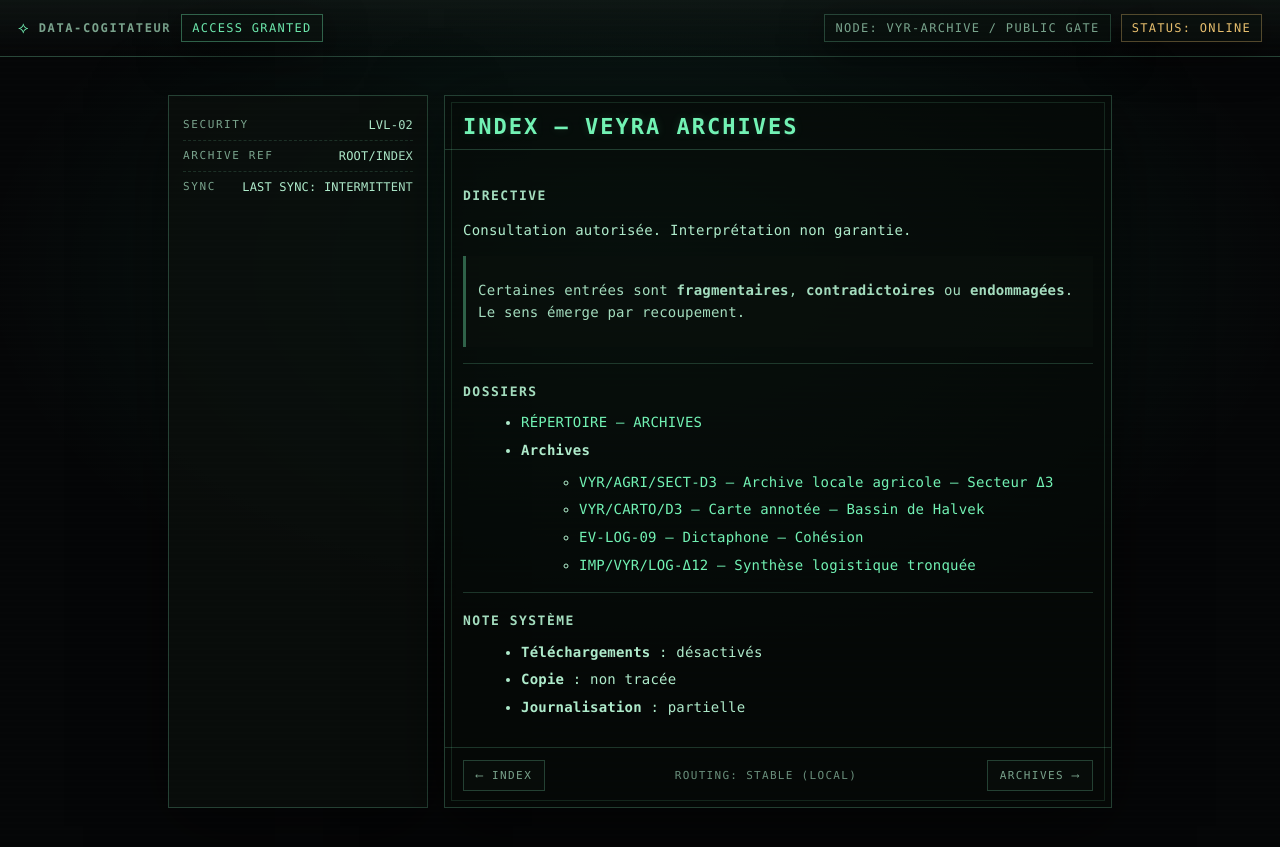
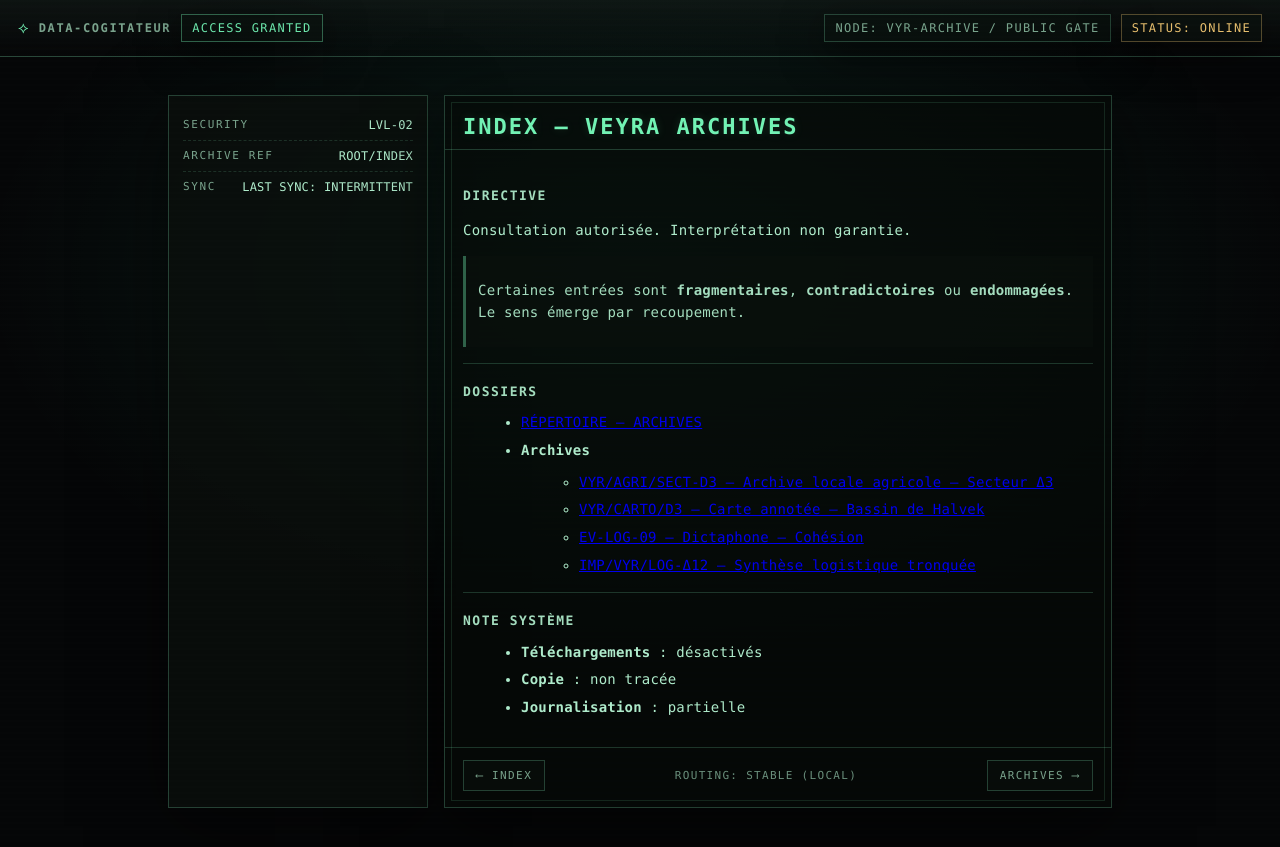
Before and after one commit to Soudure1981/veyra-archives, a Jekyll site: the page built from index.md, in a window 1280 px wide. Shown: the top 847 px of the page. Built offline with Jekyll 4.4.1, drawn with Linux system fonts in a browser that asks for light colours.

Commit message:
Add files via upload

```diff
--- a/assets/style.css
+++ b/assets/style.css
@@ -204,5 +204,3 @@ h1{
   text-transform: uppercase;
   letter-spacing: 1.3px;
 }
-a, a:visited { color: rgba(120, 255, 190, 0.95); text-decoration: none; }
-a:hover { color: rgba(160, 255, 210, 1); text-shadow: 0 0 8px rgba(120,255,190,.25); }
```
Also changed, not shown: 1 other file.
